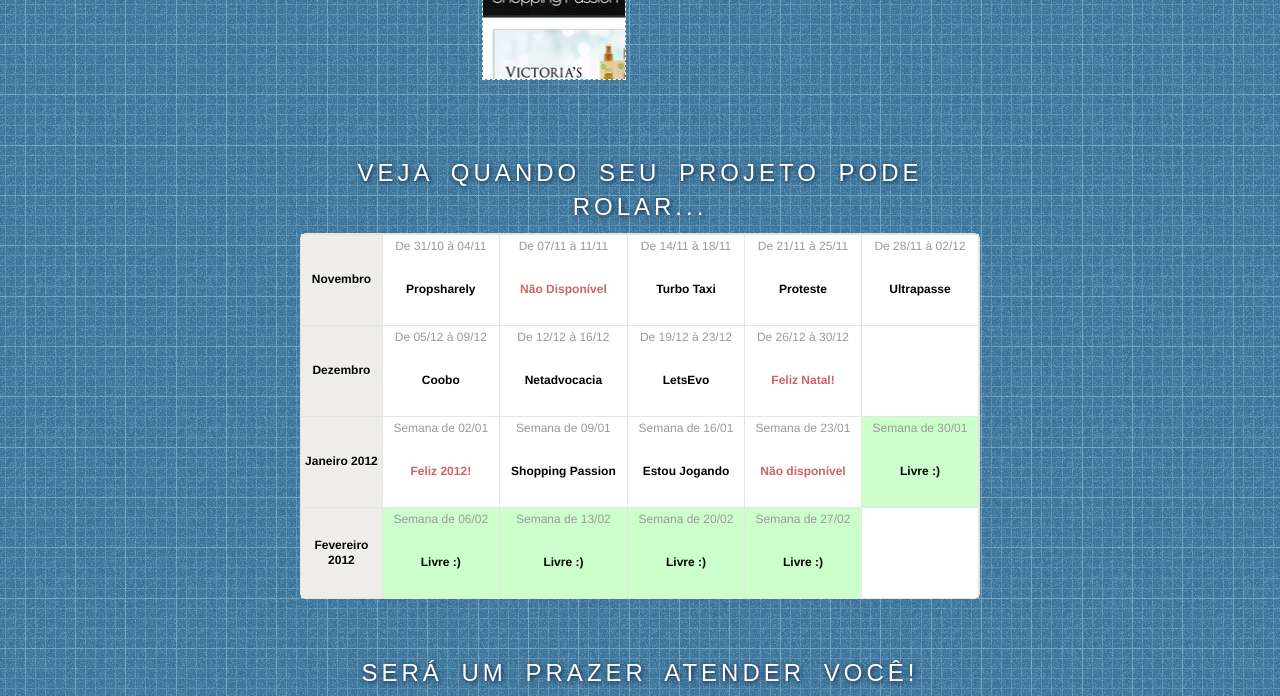
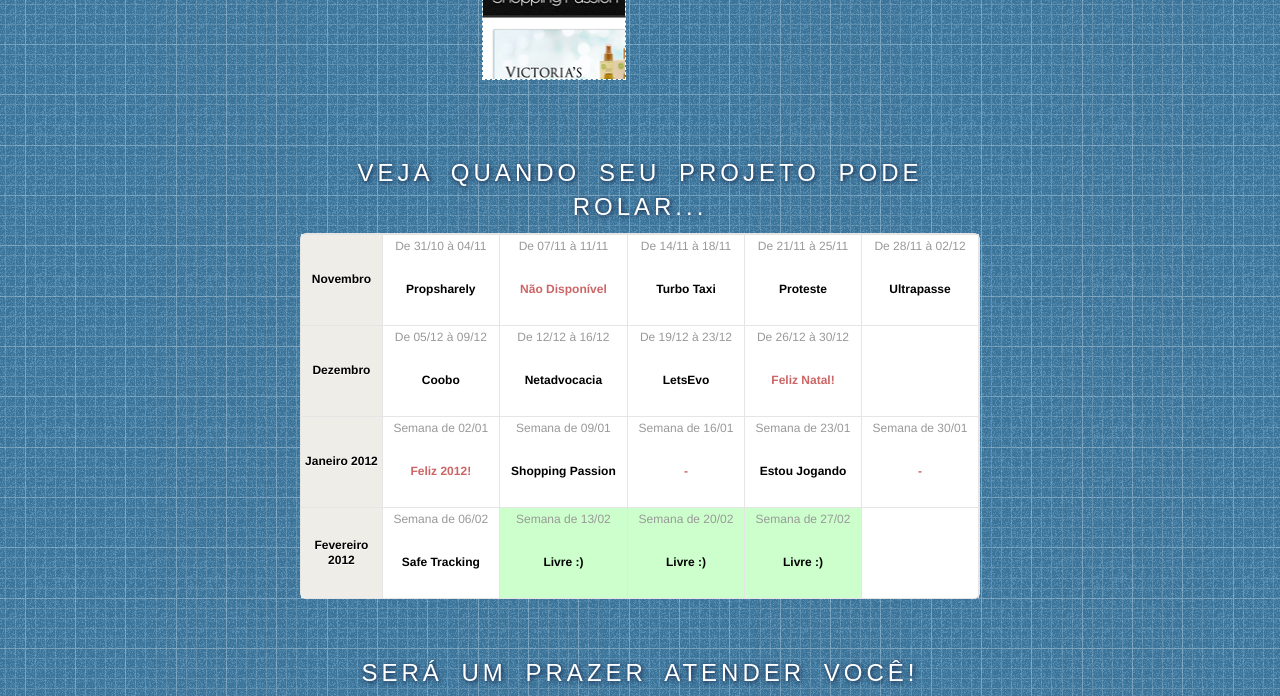
Before and after one commit to marciomarques/startupdev.github.com, a Jekyll site: the page built from index.html, in a window 1280 px wide and 900 px high, scrolled down 1390 px, cut to the strip 0-696 px from the top of the window. Built offline with Jekyll 4.4.1, drawn with Linux system fonts in a browser that asks for light colours; nearby versions of some CDN libraries; some web fonts are replaced.

Commit message:
update calendar

```diff
--- a/index.html
+++ b/index.html
@@ -313,8 +313,16 @@
             </strong>
           </div>
         </td>
+        <td class="unavailable">
+          <div class="day">Semana de 16/01</div>
+          <div class="day-content">
+            <strong>
+              -
+            </strong>
+          </div>
+        </td>
         <td>
-          <div class="day">Semana de 16/01</div>
+          <div class="day">Semana de 23/01</div>
           <div class="day-content">
             <strong>
               Estou Jogando
@@ -322,18 +330,10 @@
           </div>
         </td>
         <td class="unavailable">
-          <div class="day">Semana de 23/01</div>
-          <div class="day-content">
-            <strong>
-              Não disponível
-            </strong>
-          </div>
-        </td>
-        <td class="current">
           <div class="day">Semana de 30/01</div>
           <div class="day-content">
             <strong>
-              Livre :)
+              -
             </strong>
           </div>
         </td>
@@ -344,11 +344,11 @@
           <div>
           </div>
         </th>
-        <td class="current">
+        <td>
           <div class="day">Semana de 06/02</div>
           <div class="day-content">
             <strong>
-              Livre :)
+              Safe Tracking
             </strong>
           </div>
         </td>
```
